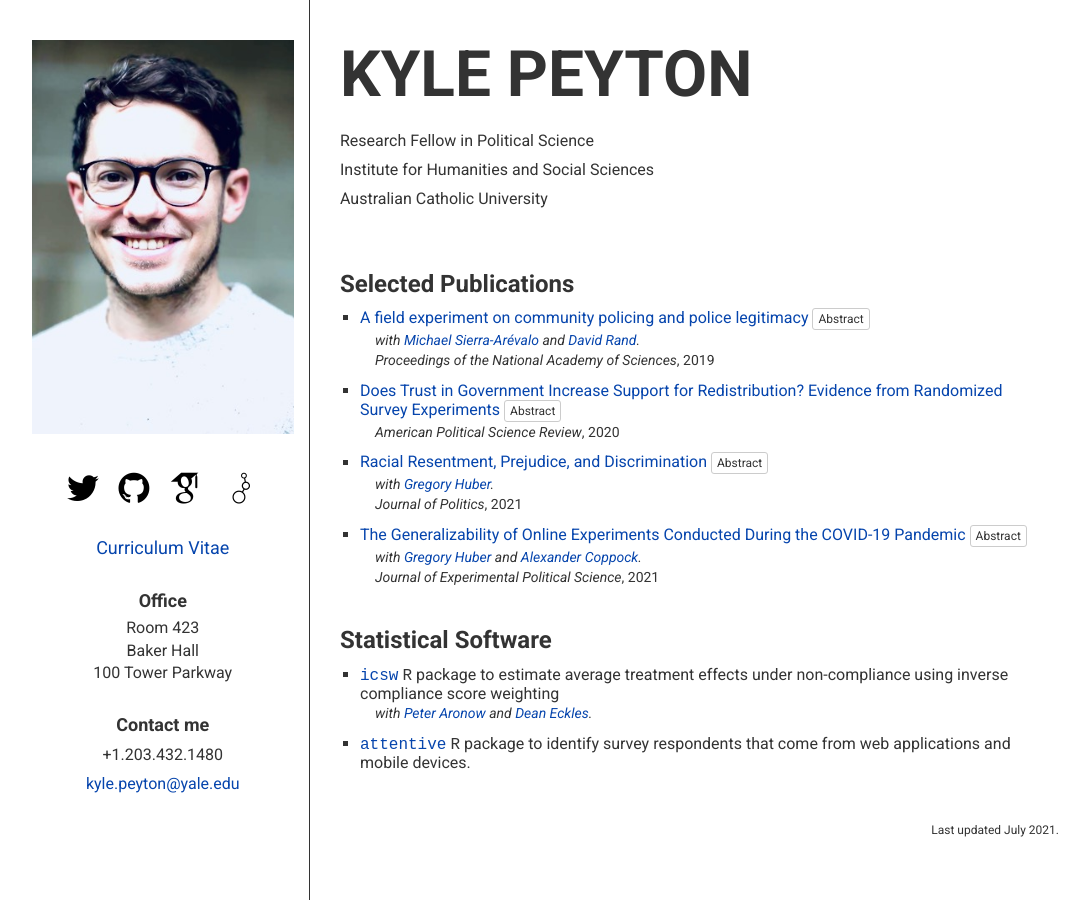
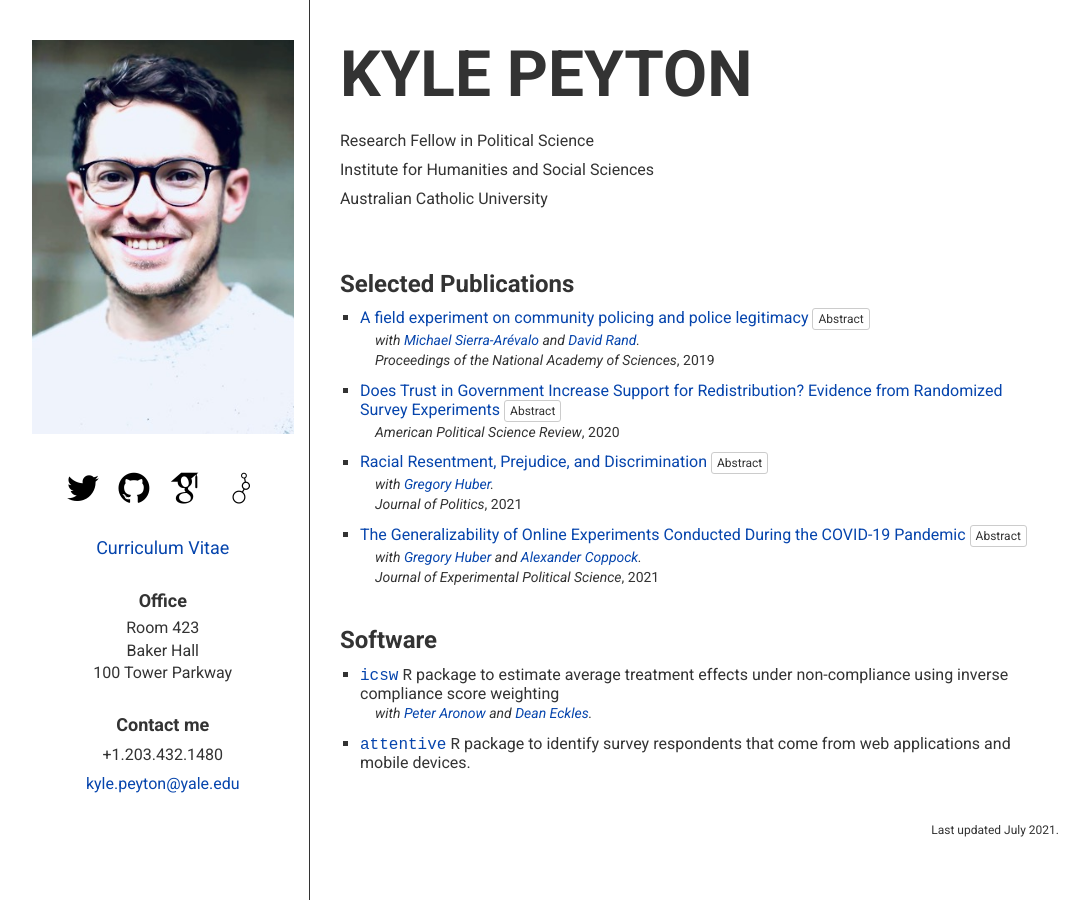
Before and after one commit to kylepeyton/kylepeyton.github.io, a Jekyll site: the page index.html, which Jekyll copies as it is, in a window 1280 px wide. Shown: the whole page, without its empty margins (136-1221 px from the left). Built offline with Jekyll 4.4.1, drawn with Linux system fonts in a browser that asks for light colours; some web fonts are replaced.

Commit message:
Update index.html

```diff
--- a/index.html
+++ b/index.html
@@ -140,7 +140,7 @@
 
 		</ul>
 
-		<h2>Statistical Software</h2>
+		<h2>Software</h2>
 
 		<ul class="paperlist software">
 			<li>
```
